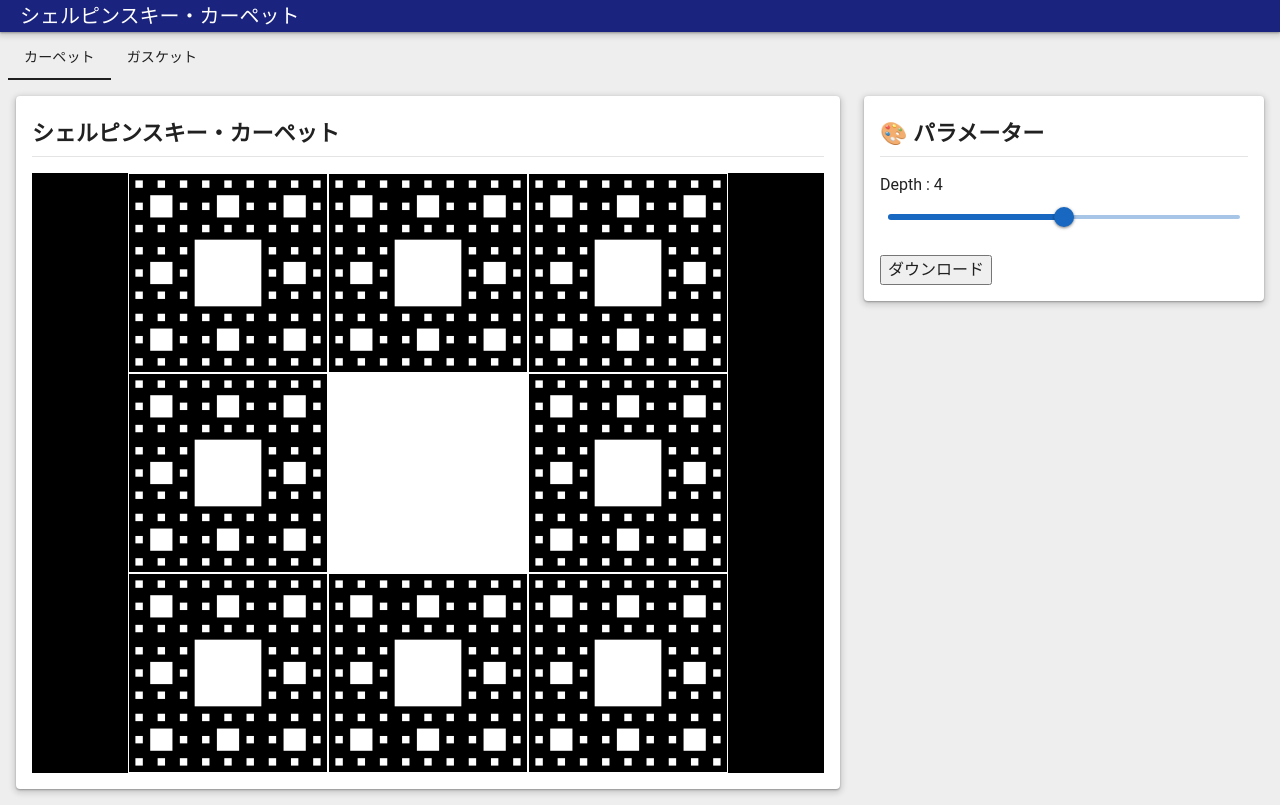
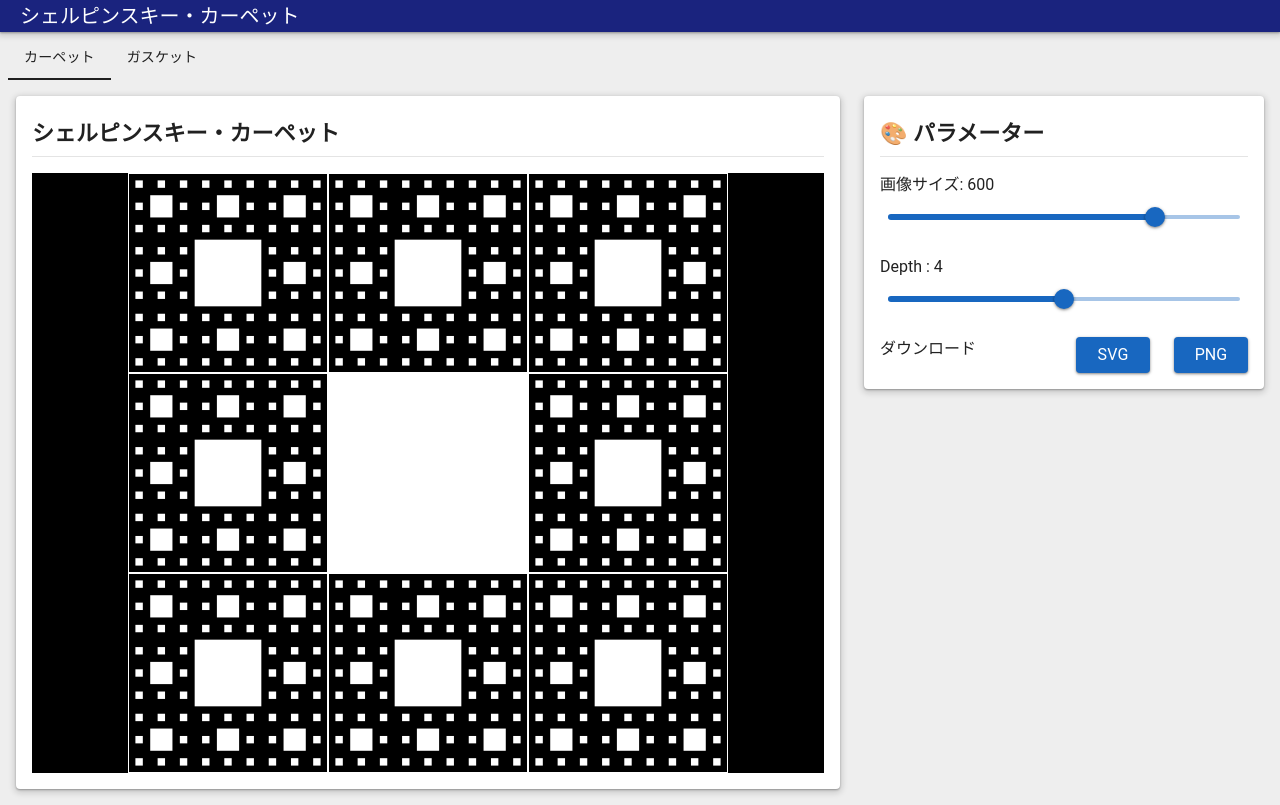
Before and after one commit to walkerww098-tech/sierpinski, a Vue app: page /#/ in a window 1280 px wide. Built offline with nearby package versions, Linux system fonts and the light colour scheme; a small style sheet from the web is missing.

Commit message:
PNGダウンロードと画像サイズ修正

```diff
--- a/src/pages/gasket.vue
+++ b/src/pages/gasket.vue
@@ -9,7 +9,7 @@
                     <v-divider class="mb-4"></v-divider>
                     <div class="d-flex justify-center align-center fill-height mt-4" style="background-color: black;">
                         <svg ref="svgRef" :width="svgsize" :height="svgsize" :viewBox="viewBox">
-                            <rect x="0" y="0" width="600" height="600" fill="white" />
+                            <rect x="0" y="0" :width="svgsize" :height="svgsize" fill="white" />
                             <template v-for="p in elements">
                                 <polygon :points="trianglePoints(p)" :stroke="p.stroke" :fill="p.fill" />
                             </template>
@@ -28,12 +28,22 @@
                     <v-slider v-model="svgsize" :min="100" :max="1000" step="10" thumb-label color="primary"
                         @update:modelValue="on_click" />
                     <div class="text-caption mb-1">三角サイズ: {{ triangle_r }}</div>
-                    <v-slider v-model="triangle_r" :min="100" :max="600" step="10" thumb-label color="primary"
+                    <v-slider v-model="triangle_r" :min="100" :max="980" step="10" thumb-label color="primary"
                         @update:modelValue="on_click" />
                     <div class="text-caption mb-1">Depth : {{ depth }}</div>
                     <v-slider v-model="depth" :min="2" :max="7" step="1" thumb-label color="primary"
                         @update:modelValue="on_click" />
-                    <button @click="download">ダウンロード</button>
+                    <v-row style="font-size: medium;">
+                        <v-col cols="6">
+                            ダウンロード
+                        </v-col>
+                        <v-col cols="3">
+                            <v-btn @click="downloadSvg" color="primary" block>SVG</v-btn>
+                        </v-col>
+                        <v-col cols="3">
+                            <v-btn @click="downloadPng" color="primary" block>PNG</v-btn>
+                        </v-col>
+                    </v-row>
                 </v-card>
             </v-col>
         </v-row>
@@ -55,8 +65,6 @@ const viewBox = computed(() => {
 const svgRef = ref<SVGGraphicsElement | null>(null)
 
 const triangle_r = ref(580);
-const offset_x = 300;
-const offset_y = 50;
 const depth = ref(5);
 
 onMounted(() => {
@@ -89,6 +97,8 @@ const sierpinski = (p1: Point, p2: Point, p3: Point, depth: number) => {
 const draw = () => {
     elements.value = [];
     const dx = Math.sqrt(3) * (triangle_r.value / 2);
+    const offset_x = svgsize.value / 2;
+    const offset_y = (svgsize.value - dx) / 2;
     const p1: Point = { x: offset_x, y: offset_y };
     const p2: Point = { x: (offset_x - (triangle_r.value / 2)), y: (offset_y + dx) };
     const p3: Point = { x: (offset_x + (triangle_r.value / 2)), y: (offset_y + dx) };
@@ -96,7 +106,7 @@ const draw = () => {
     elements.value.push(triangle);
     sierpinski(p1, p2, p3, depth.value);
 }
-const download = () => {
+const downloadSvg = () => {
     if (!svgRef.value)
         return
     // 1. SVGのDOMを文字列（XML）に変換
@@ -119,4 +129,53 @@ const download = () => {
     document.body.removeChild(link)
     URL.revokeObjectURL(url)
 }
+const downloadPng = () => {
+    if (!svgRef.value)
+        return
+
+    // 1. SVGのDOMを文字列（XML）に変換
+    const serializer = new XMLSerializer()
+    let svgString = serializer.serializeToString(svgRef.value)
+    // 名前の空間の修正（既存のコードの修正：正しいURLに変更）
+    if (!svgString.match(/^<svg[^>]+xmlns="http:\/\/www\.w3\.org\/2000\/svg"/)) {
+        svgString = svgString.replace(/^<svg/, '<svg xmlns="http://w3.org"');
+    }
+    // 2. サイズ
+    const width = svgsize.value;
+    const height = svgsize.value;
+    // 3. BlobおよびURLを作成
+    const blob = new Blob([svgString], { type: 'image/svg+xml;charset=utf-8' })
+    const svgUrl = URL.createObjectURL(blob)
+    // 4. Imageオブジェクトを使ってCanvasに描画
+    const img = new Image()
+    img.onload = () => {
+        // 仮想Canvasの作成
+        const canvas = document.createElement('canvas')
+        canvas.width = width
+        canvas.height = height
+        const ctx = canvas.getContext('2d')
+        if (ctx) {
+            // 背景を透明（または白）にしてSVGを描画
+            ctx.drawImage(img, 0, 0, width, height)
+            // 5. CanvasからPNGのData URLを生成
+            const pngUrl = canvas.toDataURL('image/png')
+            // 6. ダウンロード用のリンクを作成してクリック
+            const link = document.createElement('a')
+            link.href = pngUrl
+            link.download = `fol-${Date.now()}.png`
+            document.body.appendChild(link)
+            link.click()
+            // 7. 後片付け
+            document.body.removeChild(link)
+        }
+        URL.revokeObjectURL(svgUrl)
+    }
+
+    img.onerror = () => {
+        console.error('画像の読み込みに失敗しました。')
+        URL.revokeObjectURL(svgUrl)
+    }
+    // Imageの読み込みを開始
+    img.src = svgUrl
+}
 </script>
--- a/src/pages/index.vue
+++ b/src/pages/index.vue
@@ -32,16 +32,23 @@
                         🎨 パラメーター
                     </v-card-title>
                     <v-divider class="mb-4"></v-divider>
-                    <!-- サイズを変えると表示が’こわれる。またこんど。
                     <div class="text-caption mb-1">画像サイズ: {{ svgsize }}</div>
-                    <v-slider v-model="svgsize" :min="100" :max="1000" step="10" thumb-label color="primary"
+                    <v-slider v-model="svgsize" :min="100" :max="760" step="10" thumb-label color="primary"
                         @update:modelValue="on_click" />
-                    -->
-
                     <div class="text-caption mb-1">Depth : {{ idepth }}</div>
                     <v-slider v-model="idepth" :min="2" :max="6" step="1" thumb-label color="primary"
                         @update:modelValue="on_click" />
-                    <button @click="download">ダウンロード</button>
+                    <v-row style="font-size: medium;">
+                        <v-col cols="6">
+                            ダウンロード
+                        </v-col>
+                        <v-col cols="3">
+                            <v-btn @click="downloadSvg" color="primary" block>SVG</v-btn>
+                        </v-col>
+                        <v-col cols="3">
+                            <v-btn @click="downloadPng" color="primary" block>PNG</v-btn>
+                        </v-col>
+                    </v-row>
                 </v-card>
             </v-col>
         </v-row>
@@ -67,43 +74,21 @@ const lines = ref<Line[]>([]);
 // 1. 設定値
 const offset_x = 0;
 const offset_y = 0;
-const carpet_size = 600;
+//@@@const carpet_size = 600;
 const idepth = ref(4);
 
 onMounted(() => {
     elements.value = [];
+    rectangles.value = [];
     lines.value = [];
-    draw(offset_x, offset_y, carpet_size, idepth.value);
+    draw(offset_x, offset_y, svgsize.value, idepth.value);
 });
 
 const on_click = () => {
     elements.value = [];
+    rectangles.value = [];
     lines.value = [];
-    draw(offset_x, offset_y, carpet_size, idepth.value);
-}
-
-const download = () => {
-    if (!svgRef.value)
-        return
-    // 1. SVGのDOMを文字列（XML）に変換
-    const serializer = new XMLSerializer()
-    let svgString = serializer.serializeToString(svgRef.value)
-    // 2. 正しいXML名前空間（xmlns）が付与されているか確認（なければ追加）
-    if (!svgString.match(/^<svg[^>]+xmlns="http:\/\/www\.w3\.org\/2000\/svg"/)) {
-        svgString = svgString.replace(/^<svg/, '<svg xmlns="http://w3.org"');
-    }
-    // 3. Blob（バイナリデータ）を作成
-    const blob = new Blob([svgString], { type: 'image/svg+xml;charset=utf-8' })
-    const url = URL.createObjectURL(blob)
-    // 4. 一時的なダウンロード用のリンクを作成してクリック
-    const link = document.createElement('a')
-    link.href = url
-    link.download = `fol-${Date.now()}.svg` // ファイル名
-    document.body.appendChild(link)
-    link.click()
-    // 5. 後片付け（メモリ解放と要素削除）
-    document.body.removeChild(link)
-    URL.revokeObjectURL(url)
+    draw(offset_x, offset_y, svgsize.value, idepth.value);
 }
 
 // 再帰関数：正方形を9分割して中央を白でくり抜く
@@ -137,4 +122,87 @@ const draw = (x: number, y: number, size: number, depth: number) => {
     draw(x + next_size, y + next_size * 2, next_size, depth - 1)
     draw(x + next_size * 2, y + next_size * 2, next_size, depth - 1)
 }
+
+const downloadSvg = () => {
+    if (!svgRef.value)
+        return
+    // 1. SVGのDOMを文字列（XML）に変換
+    const serializer = new XMLSerializer()
+    let svgString = serializer.serializeToString(svgRef.value)
+    // 2. 正しいXML名前空間（xmlns）が付与されているか確認（なければ追加）
+    if (!svgString.match(/^<svg[^>]+xmlns="http:\/\/www\.w3\.org\/2000\/svg"/)) {
+        svgString = svgString.replace(/^<svg/, '<svg xmlns="http://w3.org"');
+    }
+    // 3. Blob（バイナリデータ）を作成
+    const blob = new Blob([svgString], { type: 'image/svg+xml;charset=utf-8' })
+    const url = URL.createObjectURL(blob)
+    // 4. 一時的なダウンロード用のリンクを作成してクリック
+    const link = document.createElement('a')
+    link.href = url
+    link.download = `fol-${Date.now()}.svg` // ファイル名
+    document.body.appendChild(link)
+    link.click()
+    // 5. 後片付け（メモリ解放と要素削除）
+    document.body.removeChild(link)
+    URL.revokeObjectURL(url)
+}
+
+const downloadPng = () => {
+    if (!svgRef.value) return
+
+    // 1. SVGのDOMを文字列（XML）に変換
+    const serializer = new XMLSerializer()
+    let svgString = serializer.serializeToString(svgRef.value)
+
+    // 名前の空間の修正（既存のコードの修正：正しいURLに変更）
+    if (!svgString.match(/^<svg[^>]+xmlns="http:\/\/www\.w3\.org\/2000\/svg"/)) {
+        svgString = svgString.replace(/^<svg/, '<svg xmlns="http://w3.org"');
+    }
+
+    // 2. SVGのサイズを取得（Canvasのサイズ合わせ用）
+    const rect = svgRef.value.getBoundingClientRect()
+    const width = rect.width || 500  // フォールバック用のサイズ
+    const height = rect.height || 500
+
+    // 3. BlobおよびURLを作成
+    const blob = new Blob([svgString], { type: 'image/svg+xml;charset=utf-8' })
+    const svgUrl = URL.createObjectURL(blob)
+
+    // 4. Imageオブジェクトを使ってCanvasに描画
+    const img = new Image()
+    img.onload = () => {
+        // 仮想Canvasの作成
+        const canvas = document.createElement('canvas')
+        canvas.width = width
+        canvas.height = height
+        const ctx = canvas.getContext('2d')
+
+        if (ctx) {
+            // 背景を透明（または白）にしてSVGを描画
+            ctx.drawImage(img, 0, 0, width, height)
+
+            // 5. CanvasからPNGのData URLを生成
+            const pngUrl = canvas.toDataURL('image/png')
+
+            // 6. ダウンロード用のリンクを作成してクリック
+            const link = document.createElement('a')
+            link.href = pngUrl
+            link.download = `fol-${Date.now()}.png`
+            document.body.appendChild(link)
+            link.click()
+
+            // 7. 後片付け
+            document.body.removeChild(link)
+        }
+        URL.revokeObjectURL(svgUrl)
+    }
+
+    img.onerror = () => {
+        console.error('画像の読み込みに失敗しました。')
+        URL.revokeObjectURL(svgUrl)
+    }
+
+    // Imageの読み込みを開始
+    img.src = svgUrl
+}
 </script>
```
Lines whose indentation alone changed are shown as unchanged.
